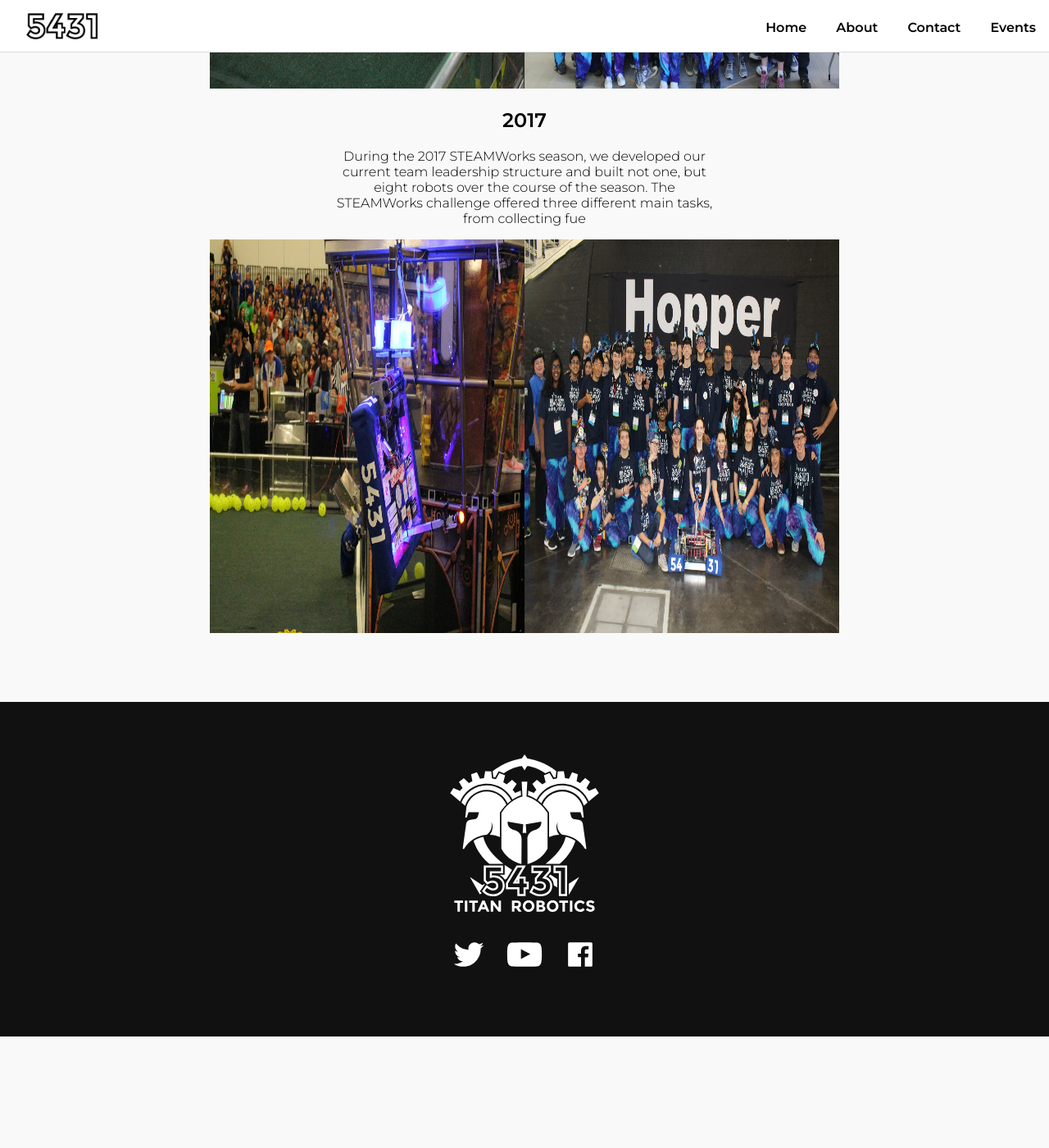
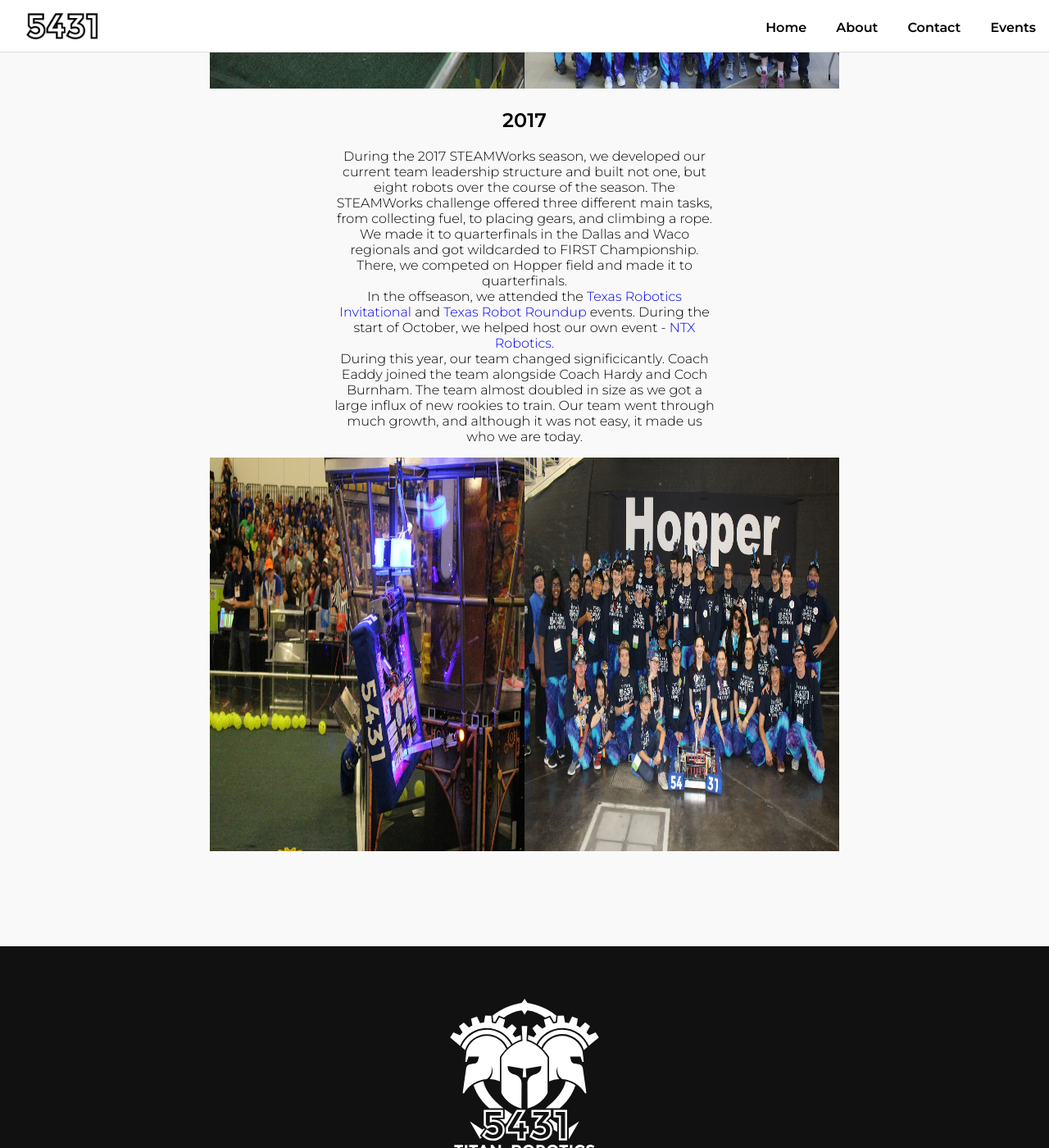
Before and after one commit to frc5431/frc5431.github.io, a Jekyll site: the page built from about.html, in a window 1280 px wide and 1400 px high, scrolled down 3637 px. Shown: the whole window at 82% size. Built offline with Jekyll 4.4.1, drawn with Linux system fonts in a browser that asks for light colours; before the commit the page ends 4901 px from its top, so only the background shows below that.

Commit message:
updated the text on the about page

```diff
--- a/about.html
+++ b/about.html
@@ -157,7 +157,14 @@
 				<h2 class="center-vertically-self-flex">2017</h2>
 				<p>
 					During the 2017 STEAMWorks season, we developed our current team leadership structure and built not one, but eight robots over the course of the season.
-					The STEAMWorks challenge offered three different main tasks, from collecting fue
+					The STEAMWorks challenge offered three different main tasks, from collecting fuel, to placing gears, and climbing a rope.
+					We made it to quarterfinals in the Dallas and Waco regionals and got wildcarded to FIRST Championship. There, we competed on Hopper field and made it to quarterfinals.
+					<br>
+					In the offseason, we attended the <a href="http://spectrum3847.org/tri/">Texas Robotics Invitational</a> and <a href="http://firstintexas.org/uil/state-championship/">Texas Robot Roundup</a>
+					events. During the start of October, we helped host our own event - <a href="https://www.ntxrobotics.com/">NTX Robotics.</a>
+					<br>
+					During this year, our team changed significicantly. Coach Eaddy joined the team alongside Coach Hardy and Coch Burnham. The team almost doubled in size as we got
+					a large influx of new rookies to train. Our team went through much growth, and although it was not easy, it made us who we are today.
 				</p>
 			</div>
 
--- a/contact.html
+++ b/contact.html
@@ -29,11 +29,11 @@
                 </p>
                 <p>
                     Twitter:
-                    <a href="https://twitter.com/5431frc"target="_blank">@5431frc</a>
+                    <a href="https://twitter.com/frc5431"target="_blank">@frc5431</a>
                 </p>
                 <p>
                     Facebook:
-                    <a href="https://www.facebook.com/frcteam5431/"target="_blank">@frcteam5431</a>
+                    <a href="https://www.facebook.com/frc5431/"target="_blank">@frc5431</a>
                 </p>
                 <p>
                     Youtube:
--- a/index.html
+++ b/index.html
@@ -62,8 +62,6 @@
             During TRR, we made it to semifinals and were awarded with Team Spirit Award.
             In cooperation with Chain Reaction, we hosted our own off-season event, <a href="https://ntxrobotics.com"target="_blank">The North Texas Tournament of Robotics.</a>
             </div>
-
-            <img class="full-width-image"src="/img/home/Team.jpg"alt="Team Picture 2017">
         </div>
 
         {% include footer.html %}
--- a/main.scss
+++ b/main.scss
@@ -130,8 +130,9 @@ footer img {
 .home-banner {
 		width: 100%;
 		height: 95vh;
-		background:  url(img/home/Banner.png);
+		background:  url(/img/home/Team.jpg);
 		background-size: cover;
+		background-repeat: no-repeat;
 		background-position: center;
 		z-index: -1000;
 		position: relative;
@@ -155,6 +156,7 @@ footer img {
 	background: #f9f9f9;
 	position: relative;
 	text-align: center;
+	padding-bottom: 2em;
 	width: 100%;
 }
 
```
Also changed, not shown: 2 other files.
